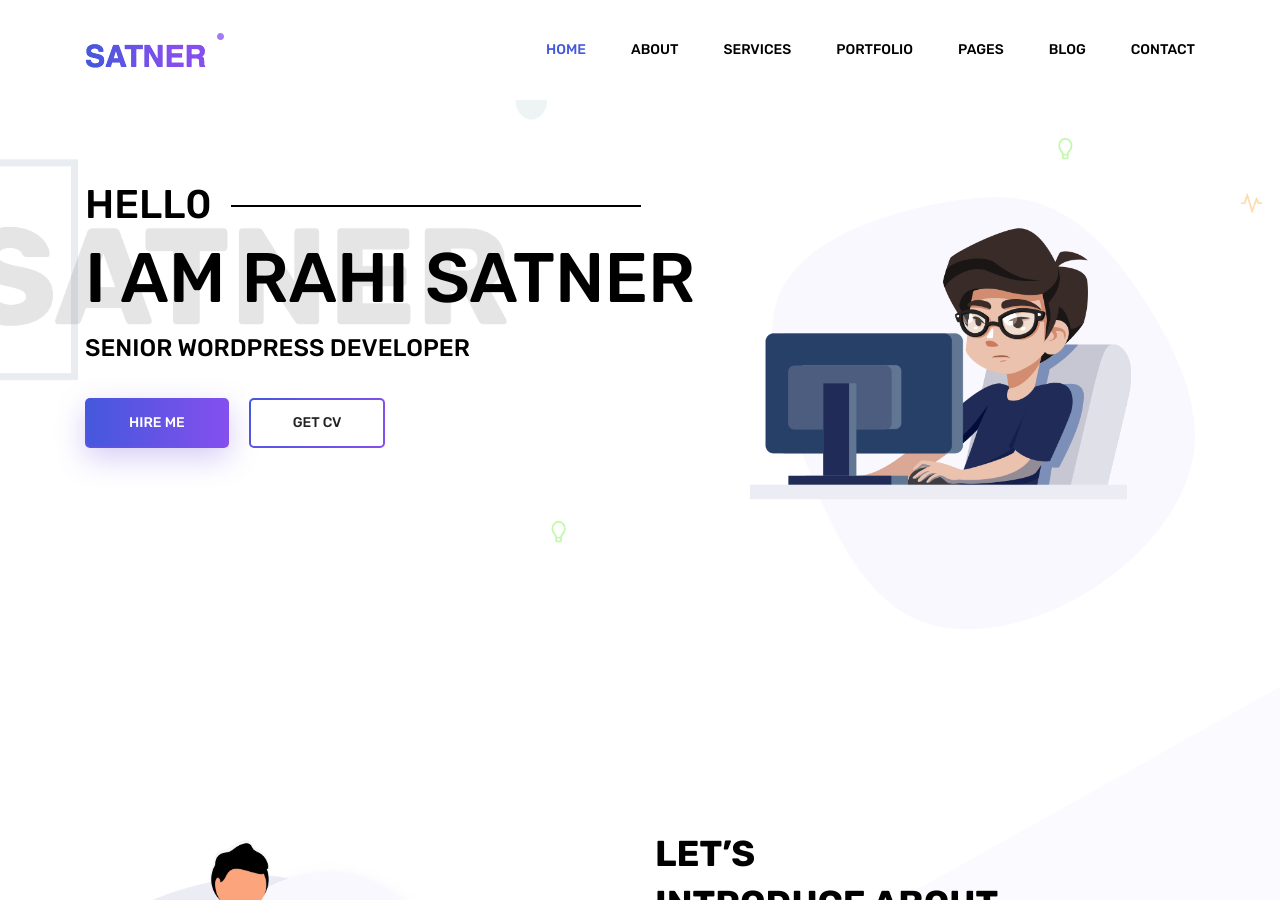
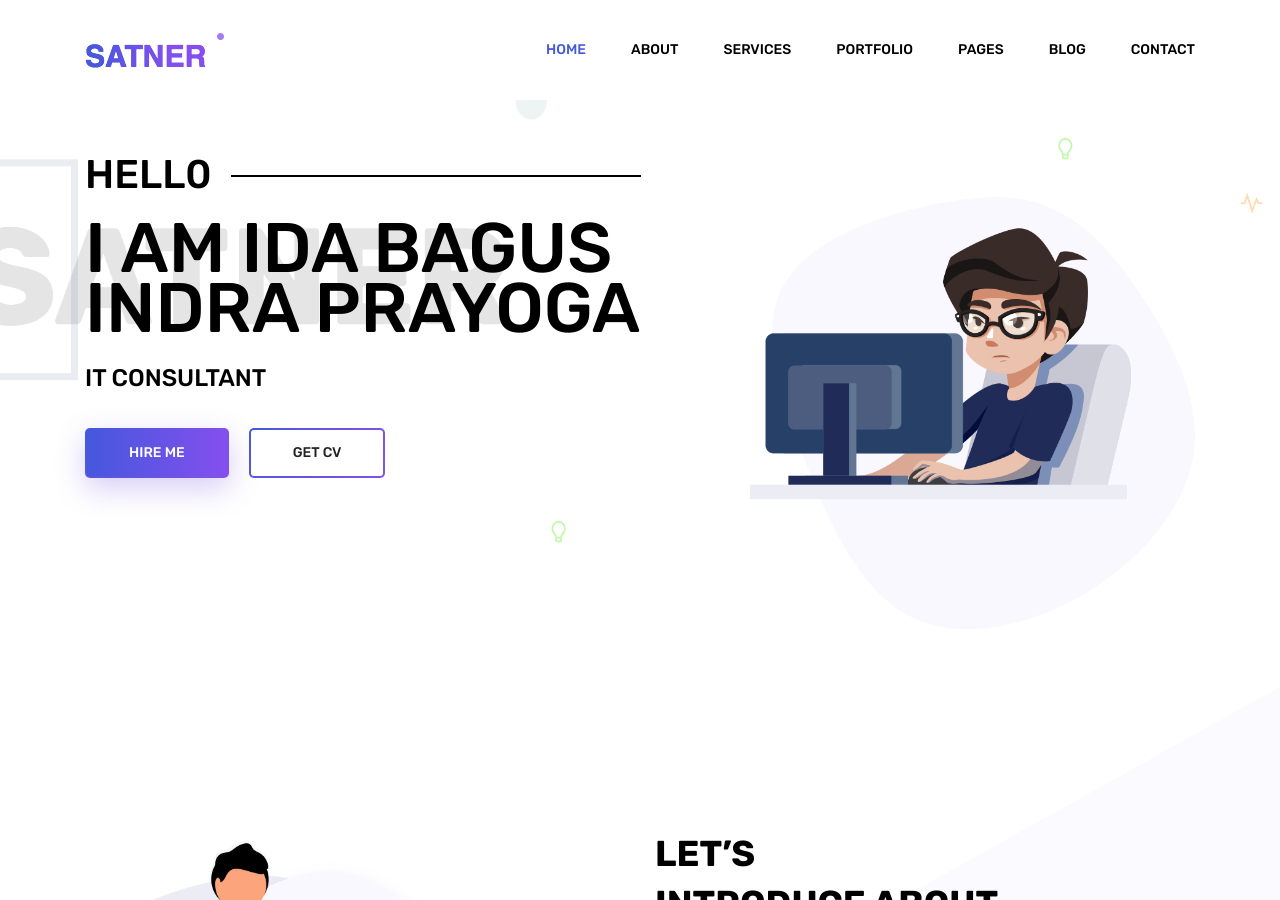
Before and after one commit to idabagusindraprayoga/idabagusindraprayoga.github.io, a Jekyll site: the page built from index.html, in a window 1280 px wide and 900 px high. Built offline with Jekyll 4.4.1, drawn with Linux system fonts in a browser that asks for light colours.

Commit message:
Update default.html

```diff
--- a/_layouts/default.html
+++ b/_layouts/default.html
@@ -6,7 +6,7 @@
 	<meta charset="utf-8">
 	<meta name="viewport" content="width=device-width, initial-scale=1, shrink-to-fit=no">
 	<link rel="icon" href="img/favicon.png" type="image/png">
-	<title>{{ page.title }} Portfolio</title>
+	<title>Ida Bagus Indra Prayoga Portfolio</title>
 	<!-- Bootstrap CSS -->
 	<link rel="stylesheet" href="css/bootstrap.css">
 	<link rel="stylesheet" href="vendors/linericon/style.css">
@@ -73,8 +73,8 @@
 					<div class="col-lg-7">
 						<div class="banner_content">
 							<h3 class="text-uppercase">Hell0</h3>
-							<h1 class="text-uppercase">I am rahi satner</h1>
-							<h5 class="text-uppercase">senior wordpress developer</h5>
+							<h1 class="text-uppercase">I am Ida Bagus Indra Prayoga</h1>
+							<h5 class="text-uppercase">IT Consultant</h5>
 							<div class="d-flex align-items-center">
 								<a class="primary_btn" href="#"><span>Hire Me</span></a>
 								<a class="primary_btn tr-bg" href="#"><span>Get CV</span></a>
```
